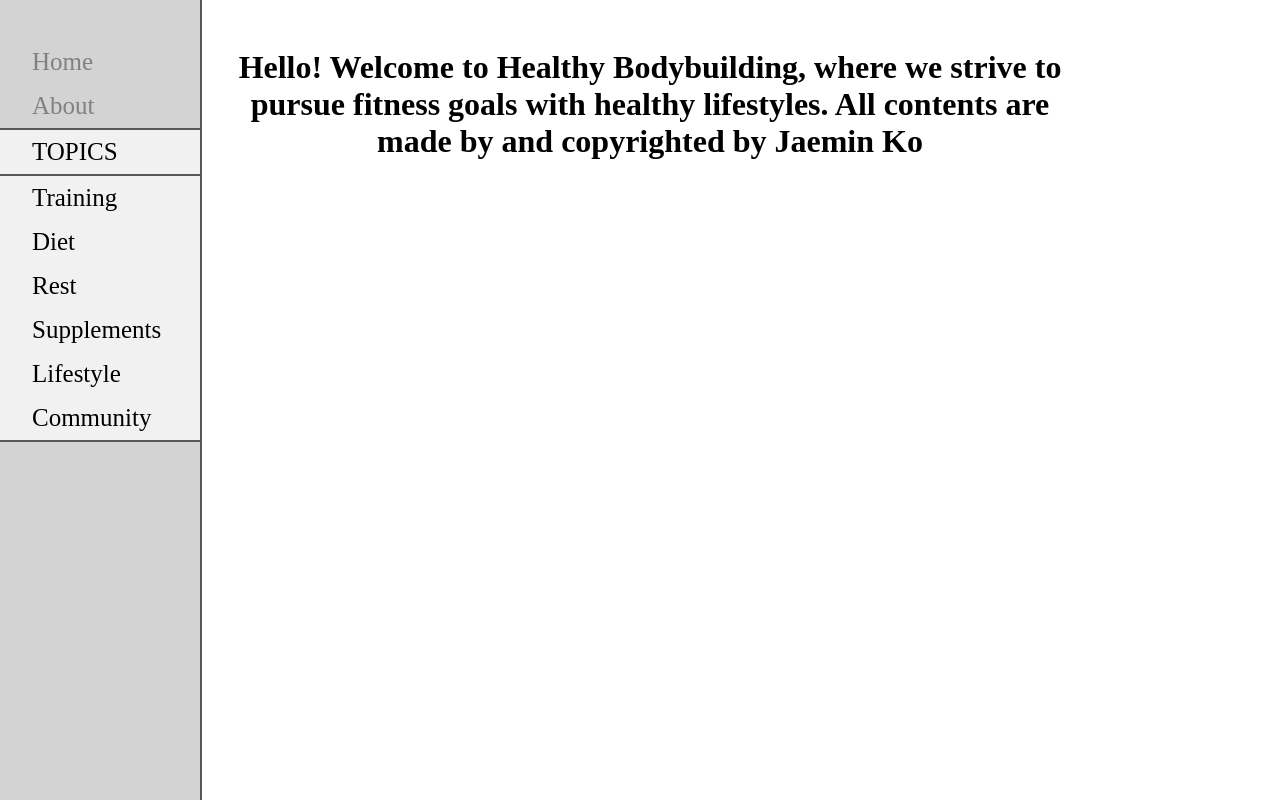
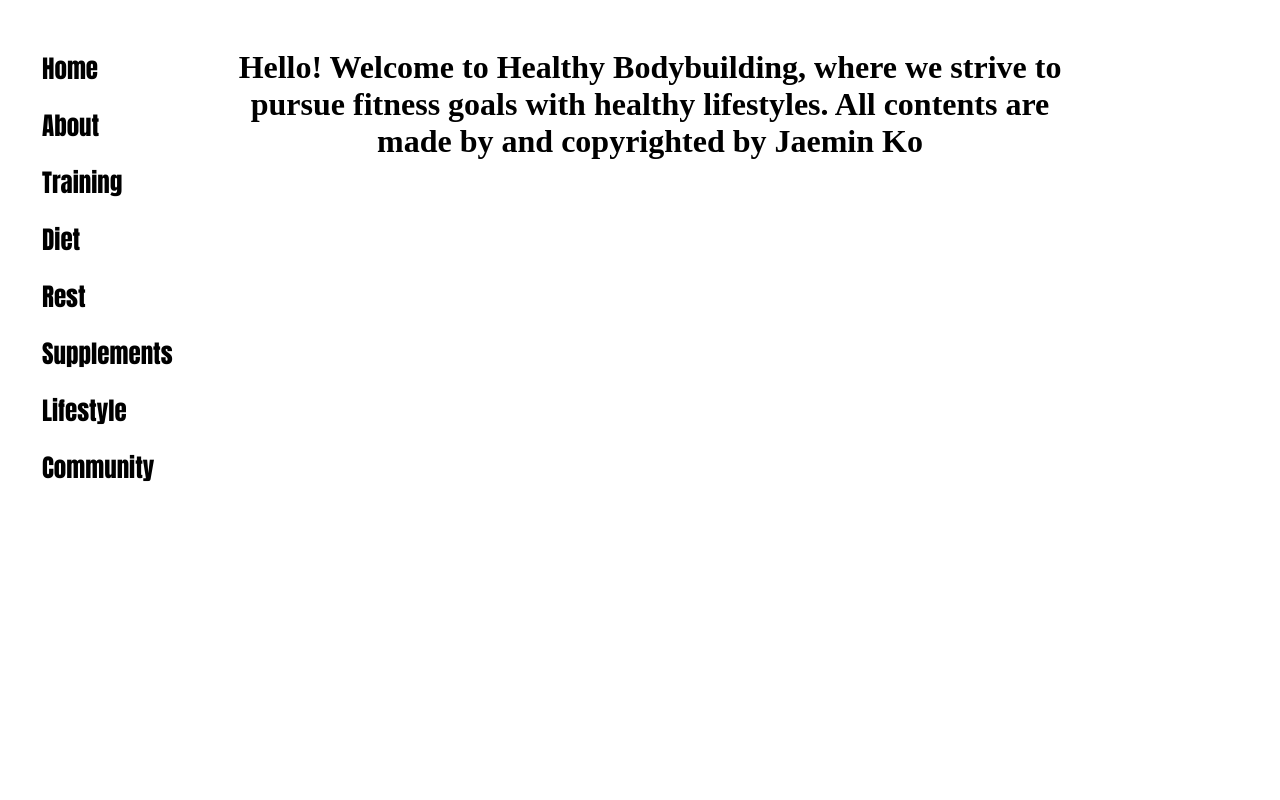
Before and after one commit to rhwoals215/Healthybodybuilding, a plain HTML site: page index.html in a window 1280 px wide. Drawn offline with Linux system fonts and the light colour scheme.

Commit message:
change format, font, layout

```diff
--- a/css/style.css
+++ b/css/style.css
@@ -12,38 +12,26 @@ a:hover{
   position: fixed;
   z-index: 5;
   top: 0;
-  left: 0;
-  background-color: #D3D3D3;
   overflow-x: hidden;
   padding-top: 40px;
   width: 200px;
   display: inline-block;
-  border-right: solid 2px #585858;
+  font-family: Impact, fantasy;
 }
 
 .sidenav a {
   padding: 8px 32px 8px 32px;
   text-decoration: none;
   font-size: 25px;
-  color: #818181;
   display: block;
+  color: black;
+  border: 2px solid white;
 }
 
 .sidenav a:hover {
-  color: #111;
+  border: 2px solid black;
 }
 
-#subjects{
-  background-color: #f1f1f1;
-  color: black;
-  border-top: solid 2px #585858;
-  border-bottom: solid 2px #585858;
-}
-
-#subjects:hover{
-  color: black;
-  cursor: default;
-}
 
 #main {
   padding: 20px;
@@ -80,21 +68,6 @@ a:hover{
   padding: 20px;
   margin-left: 10px;
 }
-
-#subjects_content {
-  position: relative;
-  background-color: #f1f1f1;
-  min-width: 160px;
-  border-bottom: solid 2px #585858;
-}
-
-#subjects_content a {
-  color: black;
-  padding: 8px 32px 8px 32px;
-  text-decoration: none;
-}
-
-#subjects_content a:hover {background-color: #ddd;}
 
 #links{
   position: fixed;
--- a/index.html
+++ b/index.html
@@ -10,15 +10,12 @@
     <div id="mySidenav" class="sidenav">
       <a href="index.html">Home</a>
       <a href="about.html">About</a>
-      <a id="subjects">TOPICS</a>
-      <div id="subjects_content">
-        <a href="math.html">Training</a>
-        <a href="physics.html">Diet</a>
-        <a href="chemistry.html">Rest</a>
-        <a href="english.html">Supplements</a>
-        <a href="sat.html">Lifestyle</a>
-        <a href="act.html">Community</a>
-      </div>
+      <a href="training.html">Training</a>
+      <a href="diet.html">Diet</a>
+      <a href="rest.html">Rest</a>
+      <a href="supplements.html">Supplements</a>
+      <a href="lifestyle.html">Lifestyle</a>
+      <a href="community.html">Community</a>
     </div>
     <div id="main">
       <div id="content">
```
Also changed, not shown: about.html (+6 -9 lines).
